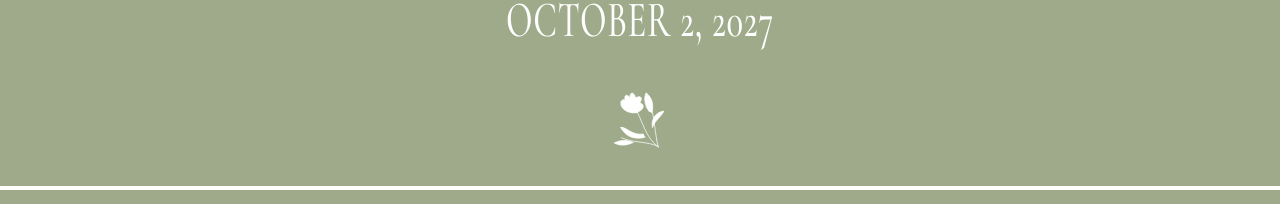
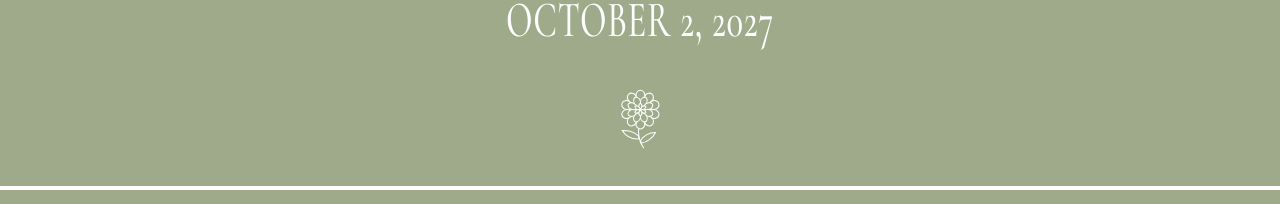
Before and after one commit to GuyGasper/SG-Wedding, a React (Vite) app in the folder frontend/: page / in a window 1280 px wide. Shown: the part 1232-1436 px from the top of the page. Built offline with nearby package versions, Linux system fonts and the light colour scheme.

Commit message:
Use the Pompon Dahlia as the wedding flower

```diff
--- a/frontend/src/main.tsx
+++ b/frontend/src/main.tsx
@@ -1,10 +1,42 @@
-import React, { useEffect, useRef, useState } from 'react';
+import React, { useEffect, useId, useRef, useState } from 'react';
 import { createRoot } from 'react-dom/client';
 import { WeddingParty } from './WeddingParty';
 import './styles.css';
+const pomponPetalRings = [
+  { count: 10, offset: 0, path: 'M0 -13C-8 -19 -11 -29 -6 -34C-3 -38 3 -38 6 -34C11 -29 8 -19 0 -13Z' },
+  { count: 8, offset: 0.5, path: 'M0 -6C-7 -10 -8 -19 -4 -23C-2 -26 2 -26 4 -23C8 -19 7 -10 0 -6Z' },
+  { count: 6, offset: 0, path: 'M0 -1C-4 -4 -4 -10 0 -12C4 -10 4 -4 0 -1Z' },
+];
+
 function Flower() {
-  return <svg className="flower" viewBox="0 0 120 130" fill="none" aria-hidden="true"><g stroke="currentColor" strokeWidth="1.4" strokeLinecap="round" strokeLinejoin="round"><path d="M95 117C68 98 66 68 48 39M94 116C75 105 48 110 24 99M94 116C88 93 87 58 77 25"/><path d="M66 92C43 95 34 78 22 79C33 98 49 103 69 98M83 79C91 62 99 60 105 48C89 50 80 64 83 79M52 51C33 54 21 40 23 33C21 29 27 24 31 27C28 17 35 14 40 23C39 11 48 10 51 23C59 17 66 22 59 32C71 37 65 47 52 51Z" fill="currentColor"/><path d="M77 49C68 38 66 23 71 13C83 23 86 36 82 51M46 108C30 116 18 113 10 109C21 103 34 102 46 108" fill="currentColor"/></g></svg>;
+  const id = useId();
+
+  return (
+    <svg className="flower" viewBox="0 0 120 130" fill="none" aria-hidden="true">
+      <g stroke="currentColor" strokeWidth="1.95" strokeLinecap="round" strokeLinejoin="round">
+        <path d="M58 75C54 91 57 105 66 118" />
+        <path d="M57 96C45 85 36 85 25 85C34 98 47 102 57 101Z" />
+        <path d="M60 105C67 94 76 89 89 89C83 101 71 108 62 109Z" />
+        {pomponPetalRings.map(({ count, offset, path }) => {
+          const petalId = id + '-petal-' + count;
+          return (
+            <g key={count} transform="translate(60 45)" fill="var(--sage)">
+              <defs><path id={petalId} d={path} /></defs>
+              {Array.from({ length: count }, (_, index) => (
+                <use
+                  key={index}
+                  href={'#' + petalId}
+                  transform={'rotate(' + (index + offset) * 360 / count + ')'}
+                />
+              ))}
+            </g>
+          );
+        })}
+      </g>
+    </svg>
+  );
 }
+
 function App() {
   const isWeddingParty = /^\/wedding-party\/?$/.test(window.location.pathname);
   const navMarkerRef = useRef<HTMLDivElement>(null);
```
